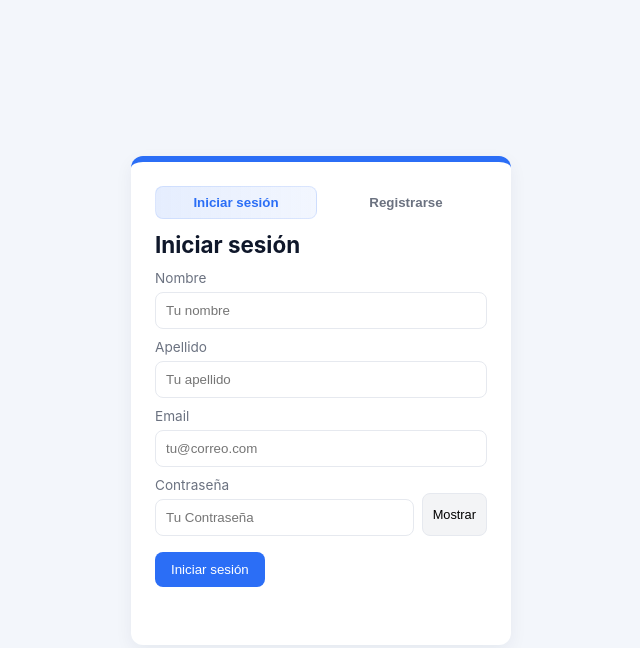
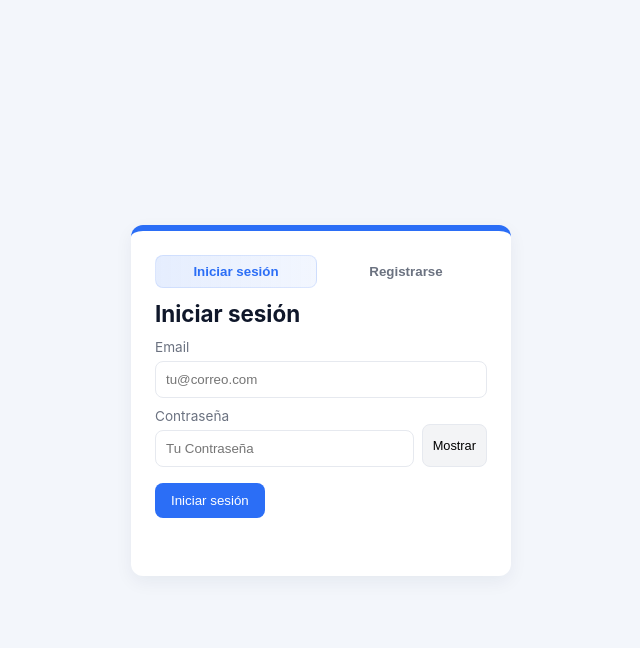
Before and after one commit to AlanContrera/backend-auth-jwt, a website: page frontend/index.html in a window 1280 px wide. Shown: the whole page, without its empty margins (319-959 px from the left). Drawn offline with Linux system fonts and the light colour scheme.

Commit message:
fix(frontend): ocultar campos nombre/apellido en login; mostrarlos en registro

```diff
--- a/frontend/app.js
+++ b/frontend/app.js
@@ -283,6 +283,7 @@ function setMode(mode) {
     if ($('btnLogin')) { $('btnLogin').classList.add('primary'); $('btnLogin').style.display = 'inline-block'; }
     if ($('btnRegister')) $('btnRegister').style.display = 'none';
     const meter = $('pwdMeter'); if (meter && meter.parentElement) meter.parentElement.classList.add('hidden');
+    const nameFields = $('nameFields'); if (nameFields) nameFields.style.display = 'none';
     const pwdText = $('pwdText'); if (pwdText) pwdText.classList.add('hidden');
     const emailEl = $('email'); const pwdEl = $('password'); if (emailEl) emailEl.value = ''; if (pwdEl) pwdEl.value = '';
   } else {
@@ -293,6 +294,7 @@ function setMode(mode) {
     if ($('btnLogin')) { $('btnLogin').classList.remove('primary'); $('btnLogin').style.display = 'none'; }
     if ($('btnRegister')) $('btnRegister').style.display = 'inline-block';
     const meter2 = $('pwdMeter'); if (meter2 && meter2.parentElement) meter2.parentElement.classList.remove('hidden');
+    const nameFields2 = $('nameFields'); if (nameFields2) nameFields2.style.display = '';
     const pwdText2 = $('pwdText'); if (pwdText2) pwdText2.classList.remove('hidden');
     const emailEl2 = $('email'); const pwdEl2 = $('password'); if (emailEl2) emailEl2.value = ''; if (pwdEl2) pwdEl2.value = '';
   }
--- a/frontend/index.html
+++ b/frontend/index.html
@@ -17,11 +17,13 @@
       <h1 id="cardTitle">Autenticación</h1>
 
       <form id="authForm" novalidate>
-        <label class="label">Nombre</label>
-        <input id="firstName" type="text" placeholder="Tu nombre" required>
+        <div id="nameFields">
+          <label class="label">Nombre</label>
+          <input id="firstName" type="text" placeholder="Tu nombre" required>
 
-        <label class="label">Apellido</label>
-        <input id="lastName" type="text" placeholder="Tu apellido" required>
+          <label class="label">Apellido</label>
+          <input id="lastName" type="text" placeholder="Tu apellido" required>
+        </div>
         <label class="label">Email</label>
         <input id="email" type="email" placeholder="tu@correo.com" required>
 
```
